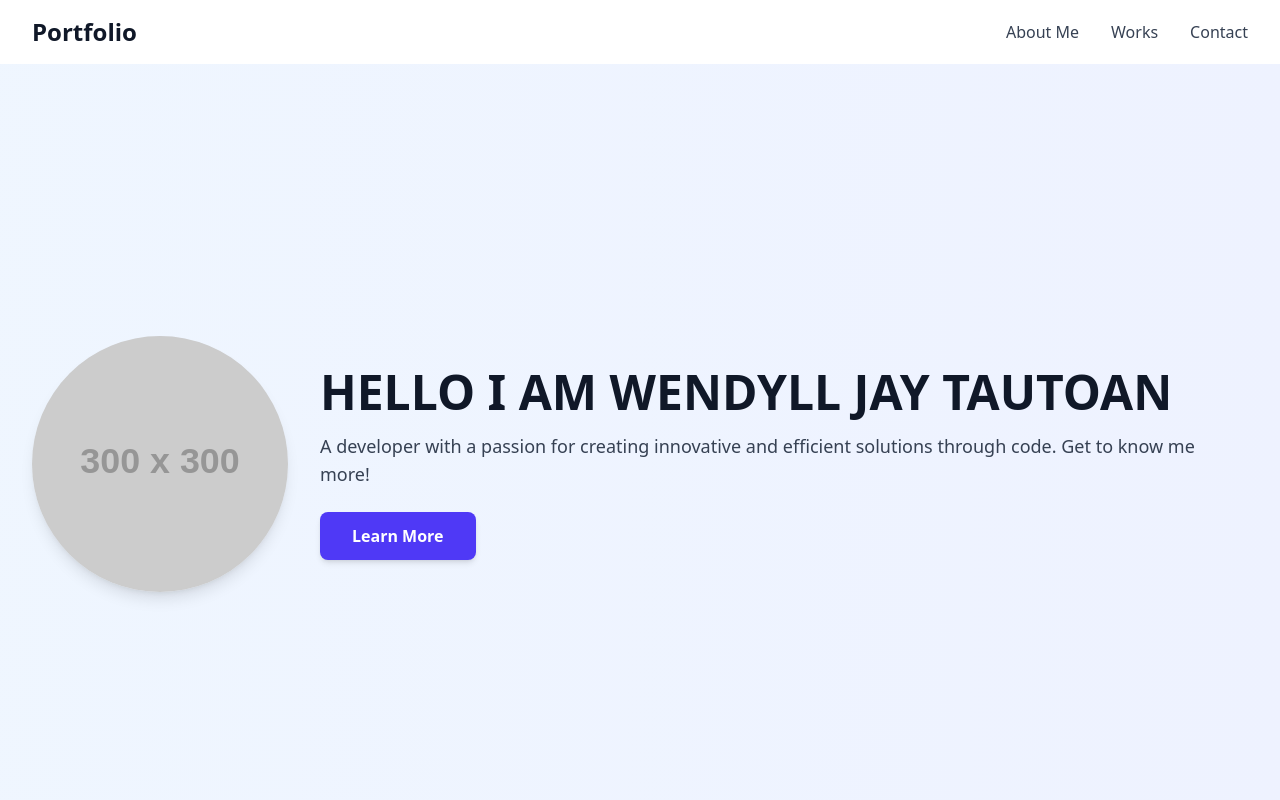
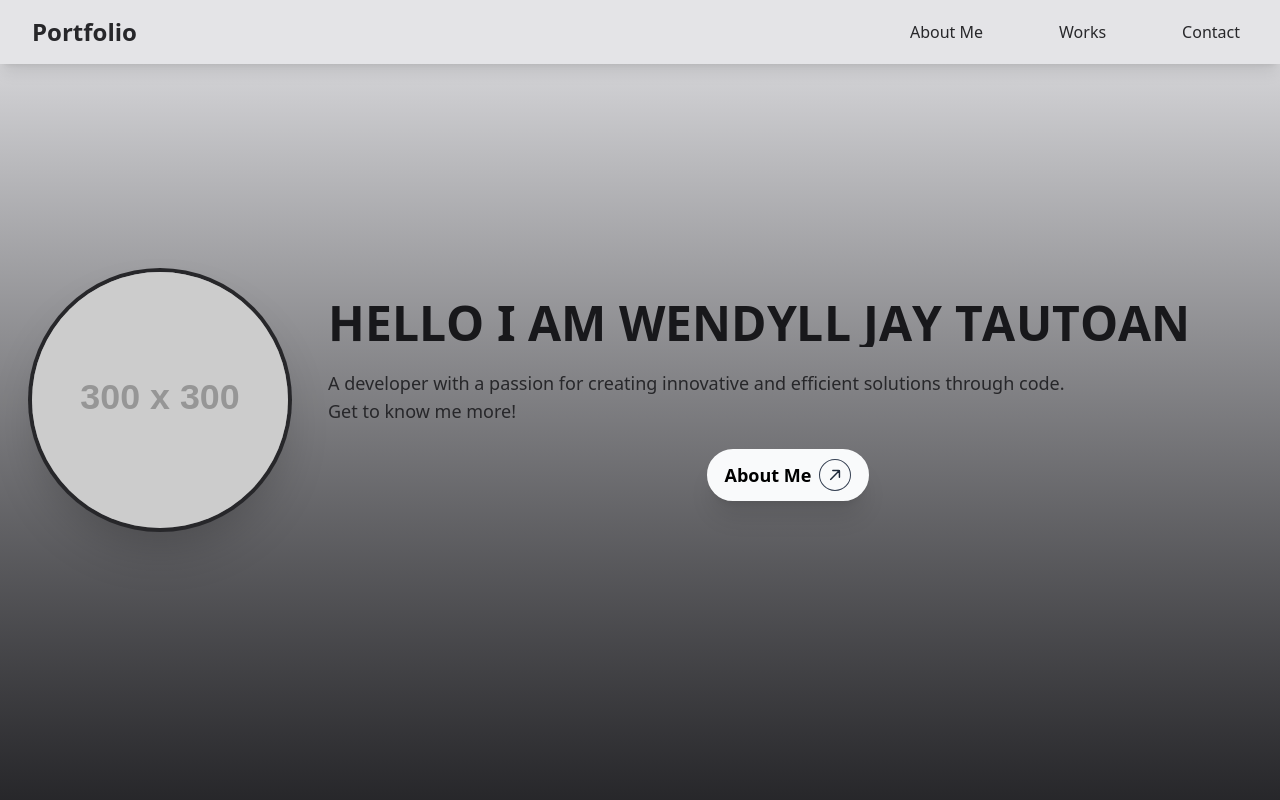
Before and after one commit to Dyllj/Wendyll_Jay, a React (Vite) app: page / in a window 1280 px wide. Shown: the top 800 px of the page. Built offline with nearby package versions, Linux system fonts and the light colour scheme.

Commit message:
Color changes

```diff
--- a/src/App.jsx
+++ b/src/App.jsx
@@ -3,23 +3,24 @@ import About from './pages/About'
 import Works from './pages/Work'
 import Contact from './pages/Contact'
 import SplitText from './components/SplitText/Split_Text'
+import AnimatedButton from './components/AnimationHover/Animation_Hover'
 
 function App() {
   return (
-    <div className="min-h-screen bg-gray-50">
-      <header className="bg-white shadow-sm">
+    <div className="min-h-screen bg-zinc-800">
+      <header className="bg-zinc-200 shadow-lg fixed w-full top-0 left-0 z-50">
         <div className="max-w-7xl mx-auto px-4 sm:px-6 lg:px-8">
           <div className="flex justify-between items-center py-4">
-            <div className="text-2xl font-bold text-gray-900">
+            <div className="text-2xl font-bold text-zinc-800">
               Portfolio
             </div>
 
             <nav aria-label="Main navigation">
-              <ul className="flex gap-8">
+              <ul className="flex gap-15">
                 <li>
                   <a
                     href="#about"
-                    className="text-gray-700 hover:text-gray-900 transition-colors"
+                    className="text-zinc-800 p-2 rounded-xl m-auto hover:bg-zinc-800 hover:text-zinc-100 transition-colors font-medium"
                   >
                     About Me
                   </a>
@@ -27,7 +28,7 @@ function App() {
                 <li>
                   <a
                     href="#works"
-                    className="text-gray-700 hover:text-gray-900 transition-colors"
+                    className="text-zinc-800 p-2 rounded-xl m-auto hover:bg-zinc-800 hover:text-zinc-100 transition-colors font-medium"
                   >
                     Works
                   </a>
@@ -35,7 +36,7 @@ function App() {
                 <li>
                   <a
                     href="#contact"
-                    className="text-gray-700 hover:text-gray-900 transition-colors"
+                    className="text-zinc-800 p-2 rounded-xl m-auto hover:bg-zinc-800 hover:text-zinc-100 transition-colors font-medium"
                   >
                     Contact
                   </a>
@@ -47,30 +48,40 @@ function App() {
       </header>
 
       {/* Hero Section */}
-      <article className="bg-linear-to-r from-blue-50 to-indigo-50 min-h-screen flex items-center">
+      <article className="bg-linear-to-b from-zinc-200 to-zinc-800 min-h-screen flex items-center">
         <div className="max-w-7xl mx-auto px-4 sm:px-6 lg:px-8 w-full">
-          <div className="flex flex-col md:flex-row items-center gap-8">
+          <div className="flex flex-col md:flex-row items-center gap-10">
             <figure className="shrink-0">
               <img
                 src="https://via.placeholder.com/300x300"
                 alt="Wendyll Jay Tautoan"
-                className="w-64 h-64 rounded-full object-cover shadow-lg"
+                className="w-64 h-64 rounded-full object-cover shadow-2xl ring-4 ring-zinc-800"
               />
             </figure>
 
             <div className="flex-1 text-center md:text-left">
-              <h1 className="text-4xl md:text-5xl font-bold text-gray-900 mb-4">
-                HELLO I AM WENDYLL JAY TAUTOAN
-              </h1>
-              <p className="text-lg text-gray-700 mb-6">
+              <SplitText
+                text="HELLO I AM WENDYLL JAY TAUTOAN"
+                className="text-4xl md:text-5xl font-bold text-zinc-900 mb-4"
+                delay={50}
+                duration={1.25}
+                ease="power3.out"
+                splitType="chars"
+                from={{ opacity: 0, y: 40 }}
+                to={{ opacity: 1, y: 0 }}
+                threshold={0.1}
+                rootMargin="-100px"
+                textAlign="left"
+                tag="h1"
+              />
+              <p className="text-lg text-zinc-800">
                 A developer with a passion for creating innovative and efficient solutions through code.
+              </p>
+              <p className="text-lg text-zinc-800 mb-6">
                 Get to know me more!
               </p>
-              <a
-                href="#about"
-                className="inline-block bg-indigo-600 hover:bg-indigo-700 text-white font-semibold px-8 py-3 rounded-lg transition-colors shadow-md"
-              >
-                Learn More
+              <a href="#about">
+                <AnimatedButton />
               </a>
             </div>
           </div>
--- a/src/components/AnimationHover/Animation_Hover.jsx
+++ b/src/components/AnimationHover/Animation_Hover.jsx
@@ -2,8 +2,8 @@ import React from 'react';
 
 const Button = () => {
   return (
-    <button type="submit" className="flex justify-center gap-2 items-center mx-auto shadow-xl text-lg bg-gray-50 backdrop-blur-md lg:font-semibold isolation-auto border-gray-50 before:absolute before:w-full before:transition-all before:duration-700 before:hover:w-full before:-left-full before:hover:left-0 before:rounded-full before:bg-emerald-500 hover:text-gray-50 before:-z-10 before:aspect-square before:hover:scale-150 before:hover:duration-700 relative z-10 px-4 py-2 overflow-hidden border-2 rounded-full group">
-      Explore
+    <button type="submit" className="flex justify-center gap-2 items-center mx-auto shadow-xl text-lg bg-gray-50 backdrop-blur-md lg:font-semibold isolation-auto border-gray-50 before:absolute before:w-full before:transition-all before:duration-700 before:hover:w-full before:-left-full before:hover:left-0 before:rounded-full before:bg-blue-500 hover:text-gray-900 before:-z-10 before:aspect-square before:hover:scale-150 before:hover:duration-700 relative z-10 px-4 py-2 overflow-hidden border-2 rounded-full group">
+      About Me
       <svg className="w-8 h-8 justify-end group-hover:rotate-90 group-hover:bg-gray-50 text-gray-50 ease-linear duration-300 rounded-full border border-gray-700 group-hover:border-none p-2 rotate-45" viewBox="0 0 16 19" xmlns="http://www.w3.org/2000/svg">
         <path d="M7 18C7 18.5523 7.44772 19 8 19C8.55228 19 9 18.5523 9 18H7ZM8.70711 0.292893C8.31658 -0.0976311 7.68342 -0.0976311 7.29289 0.292893L0.928932 6.65685C0.538408 7.04738 0.538408 7.68054 0.928932 8.07107C1.31946 8.46159 1.95262 8.46159 2.34315 8.07107L8 2.41421L13.6569 8.07107C14.0474 8.46159 14.6805 8.46159 15.0711 8.07107C15.4616 7.68054 15.4616 7.04738 15.0711 6.65685L8.70711 0.292893ZM9 18L9 1H7L7 18H9Z" className="fill-gray-800 group-hover:fill-gray-800" />
       </svg>
```
